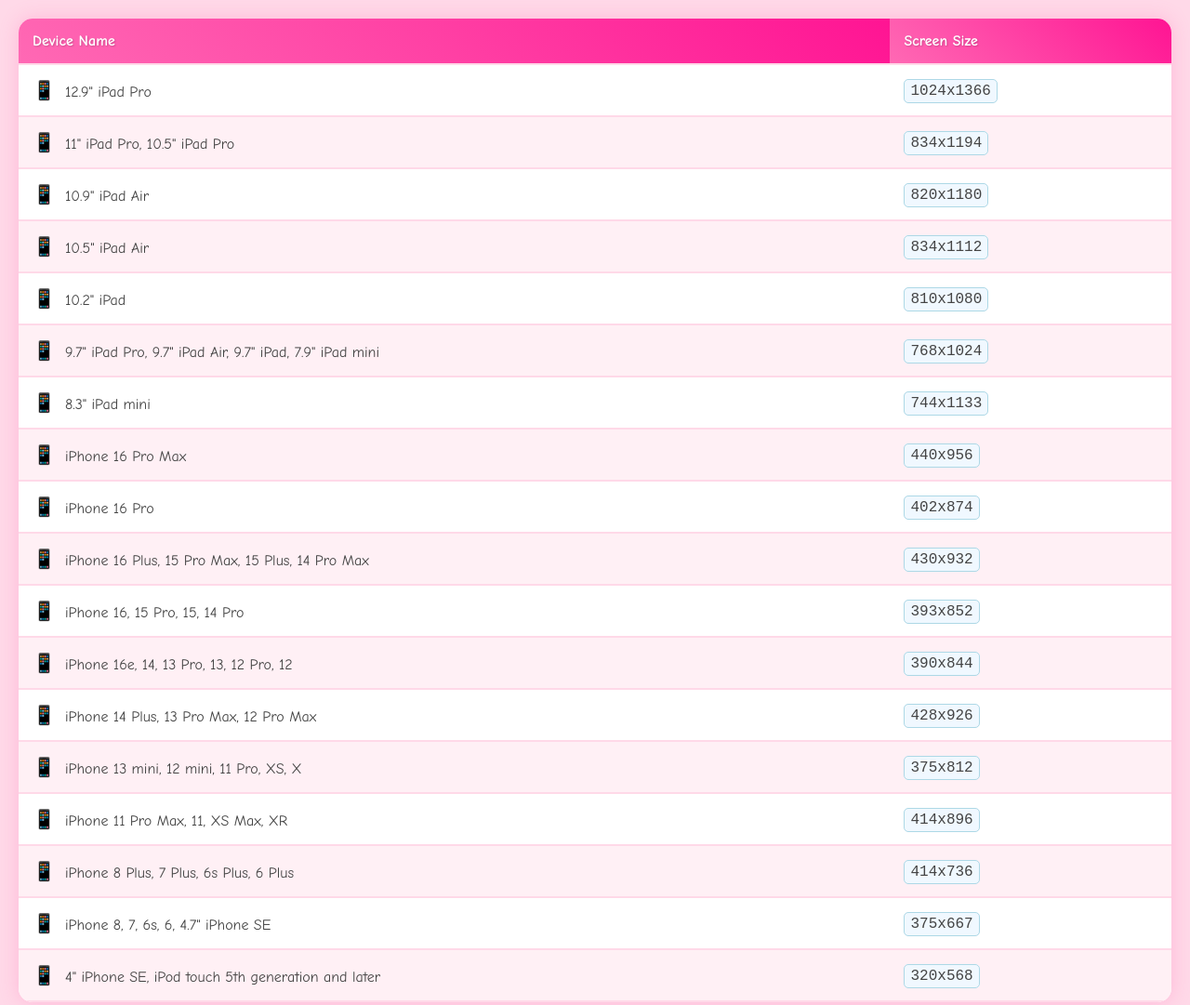
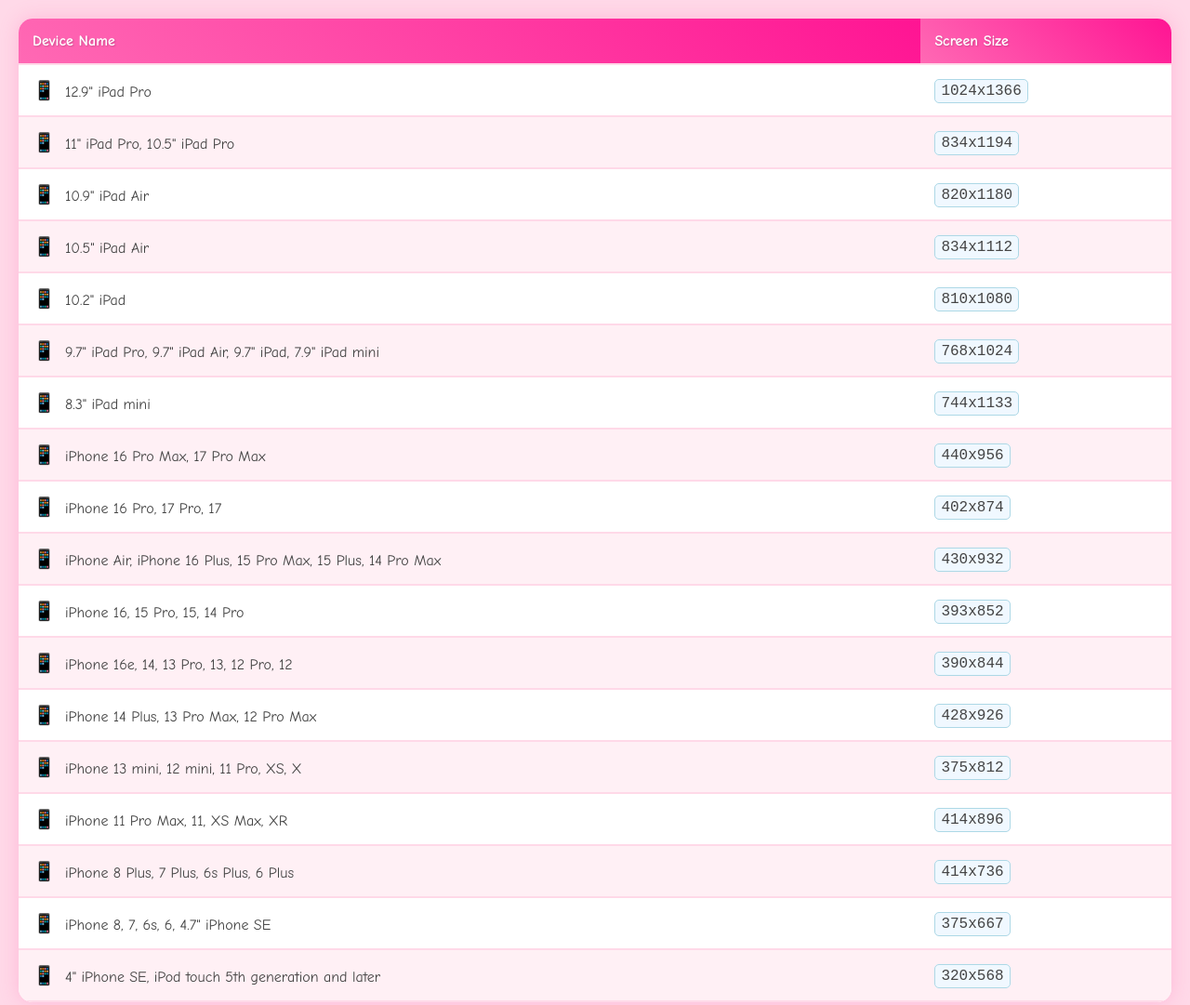
Before and after one commit to PeterPanSwift/peterpanswift.github.io, a plain HTML site: page screen.html in a window 1280 px wide. Shown: the top 1081 px of the page at 93% size. Drawn offline with Linux system fonts and the light colour scheme.

Commit message:
Update screen.html

```diff
--- a/screen.html
+++ b/screen.html
@@ -92,9 +92,9 @@
             <tr><td><span class="device-icon">📱</span>10.2" iPad</td><td><span class="size">810x1080</span></td></tr>
             <tr><td><span class="device-icon">📱</span>9.7" iPad Pro, 9.7" iPad Air, 9.7" iPad, 7.9" iPad mini</td><td><span class="size">768x1024</span></td></tr>
             <tr><td><span class="device-icon">📱</span>8.3" iPad mini</td><td><span class="size">744x1133</span></td></tr>
-            <tr><td><span class="device-icon">📱</span>iPhone 16 Pro Max</td><td><span class="size">440x956</span></td></tr>
-            <tr><td><span class="device-icon">📱</span>iPhone 16 Pro</td><td><span class="size">402x874</span></td></tr>
-            <tr><td><span class="device-icon">📱</span>iPhone 16 Plus, 15 Pro Max, 15 Plus, 14 Pro Max</td><td><span class="size">430x932</span></td></tr>
+            <tr><td><span class="device-icon">📱</span>iPhone 16 Pro Max, 17 Pro Max</td><td><span class="size">440x956</span></td></tr>
+            <tr><td><span class="device-icon">📱</span>iPhone 16 Pro, 17 Pro, 17</td><td><span class="size">402x874</span></td></tr>
+            <tr><td><span class="device-icon">📱</span>iPhone Air, iPhone 16 Plus, 15 Pro Max, 15 Plus, 14 Pro Max</td><td><span class="size">430x932</span></td></tr>
             <tr><td><span class="device-icon">📱</span>iPhone 16, 15 Pro, 15, 14 Pro</td><td><span class="size">393x852</span></td></tr>
 		 <tr><td><span class="device-icon">📱</span>iPhone 16e, 14, 13 Pro, 13, 12 Pro, 12</td><td><span class="size">390x844</span></td></tr>
             <tr><td><span class="device-icon">📱</span>iPhone 14 Plus, 13 Pro Max, 12 Pro Max</td><td><span class="size">428x926</span></td></tr>
```
